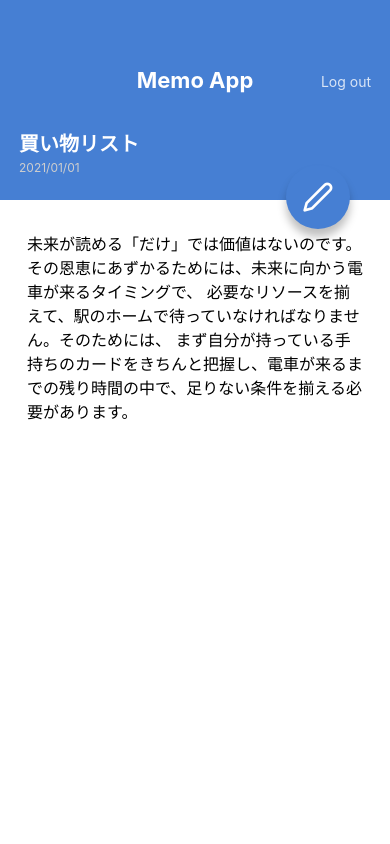
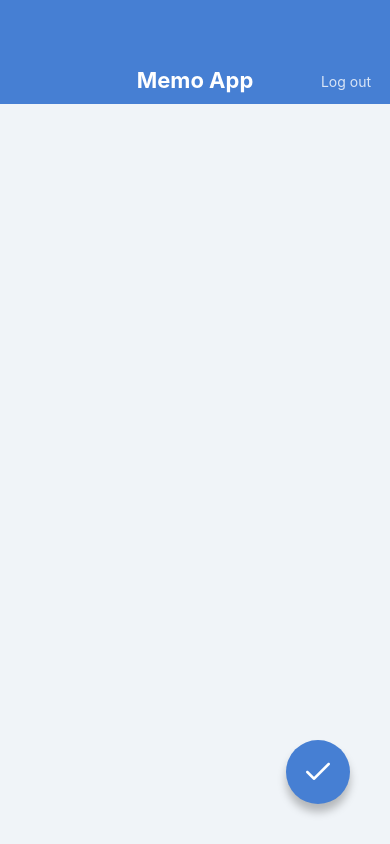
Before and after one commit to shimba1108/memo-app, a React Native app: screen / in a window 390 px wide. Built offline with nearby package versions, Linux system fonts and the light colour scheme.

Commit message:
add Edit and Creat Screens

```diff
--- a/App.jsx
+++ b/App.jsx
@@ -1,11 +1,15 @@
 // import { StatusBar } from 'expo-status-bar';
 import React from 'react';
+import MemoCreateScreen from './src/screens/MemoCreate';
 import MemodetailScreen from './src/screens/MemoDetailScreen';
+import MemoEditScreen from './src/screens/MemoEditScreen';
 // import MemoListScreen from './src/screens/MemoListScreen';
 
 export default function App() {
   return (
     // <MemoListScreen />
-    <MemodetailScreen />
+    // <MemodetailScreen />
+    // <MemoEditScreen />
+    <MemoCreateScreen />
   );
 }
--- /dev/null
+++ b/src/screens/MemoCreate.jsx
@@ -0,0 +1,39 @@
+import React from 'react';
+import {
+  View,
+  TextInput,
+  StyleSheet,
+  KeyboardAvoidingView,
+} from 'react-native';
+import AddButton from '../components/AddButton';
+import AppBar from '../components/AppBar';
+
+export default function MemoCreateScreen() {
+  return (
+    <KeyboardAvoidingView style={styles.container} behavior="height">
+      <AppBar />
+      <View style={styles.inputContainer}>
+        <TextInput value="" multiline style={styles.input} />
+      </View>
+      <AddButton name="check" />
+    </KeyboardAvoidingView>
+  );
+}
+
+const styles = StyleSheet.create({
+  container: {
+    flex: 1,
+    backgroundColor: '#F0F4F8',
+  },
+  inputContainer: {
+    paddingHorizontal: 27,
+    paddingVertical: 32,
+    flex: 1,
+  },
+  input: {
+    flex: 1,
+    textAlignVertical: 'top',
+    fontSize: 16,
+    lineHeight: 24,
+  },
+});
--- /dev/null
+++ b/src/screens/MemoEditScreen.jsx
@@ -0,0 +1,39 @@
+import React from 'react';
+import {
+  View,
+  TextInput,
+  StyleSheet,
+  KeyboardAvoidingView,
+} from 'react-native';
+import AddButton from '../components/AddButton';
+import AppBar from '../components/AppBar';
+
+export default function MemoEditScreen() {
+  return (
+    <KeyboardAvoidingView style={styles.container} behavior="height">
+      <AppBar />
+      <View style={styles.inputContainer}>
+        <TextInput value="買い物リスト" multiline style={styles.input} />
+      </View>
+      <AddButton name="check" />
+    </KeyboardAvoidingView>
+  );
+}
+
+const styles = StyleSheet.create({
+  container: {
+    flex: 1,
+    backgroundColor: '#F0F4F8',
+  },
+  inputContainer: {
+    paddingHorizontal: 27,
+    paddingVertical: 32,
+    flex: 1,
+  },
+  input: {
+    flex: 1,
+    textAlignVertical: 'top',
+    fontSize: 16,
+    lineHeight: 24,
+  },
+});
```
